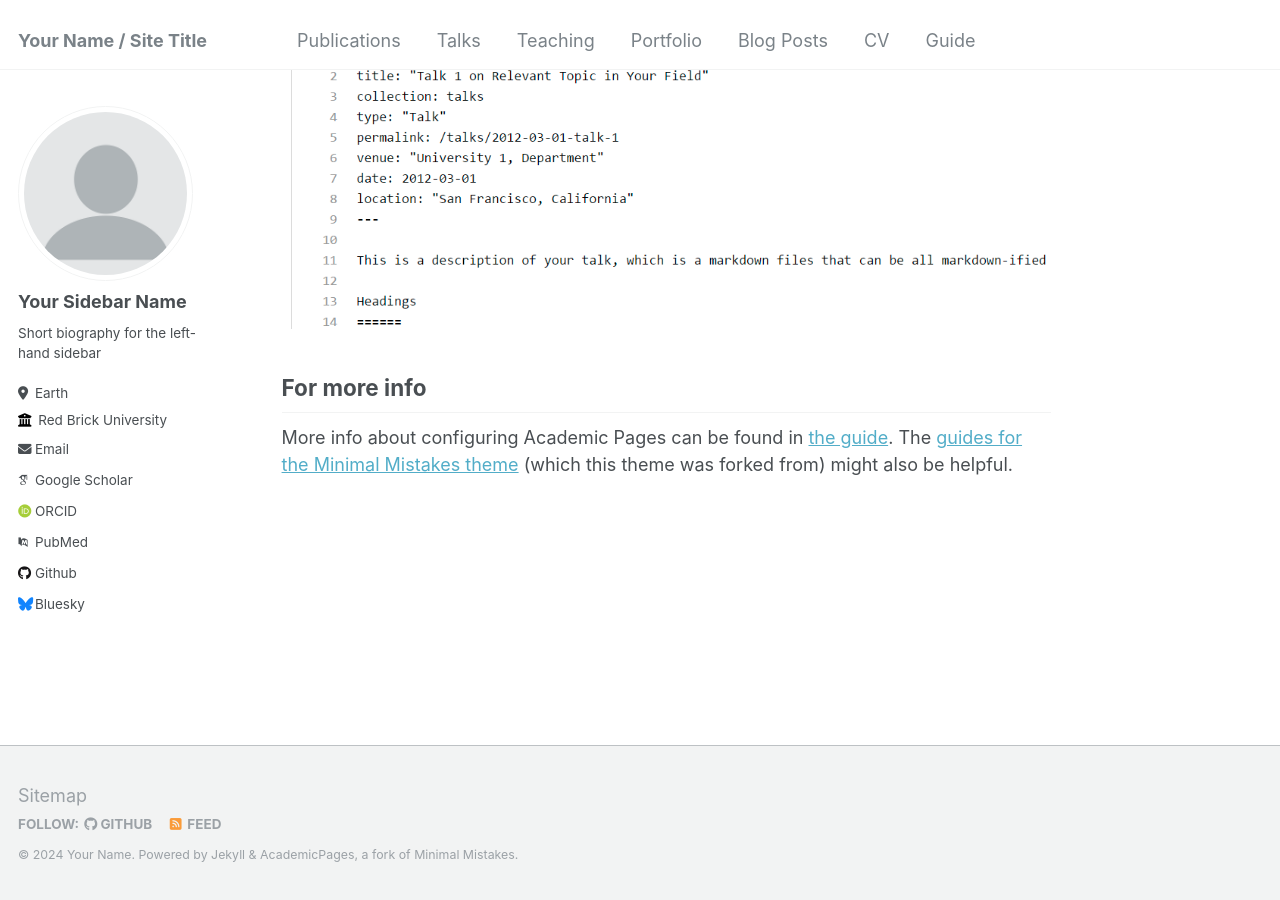
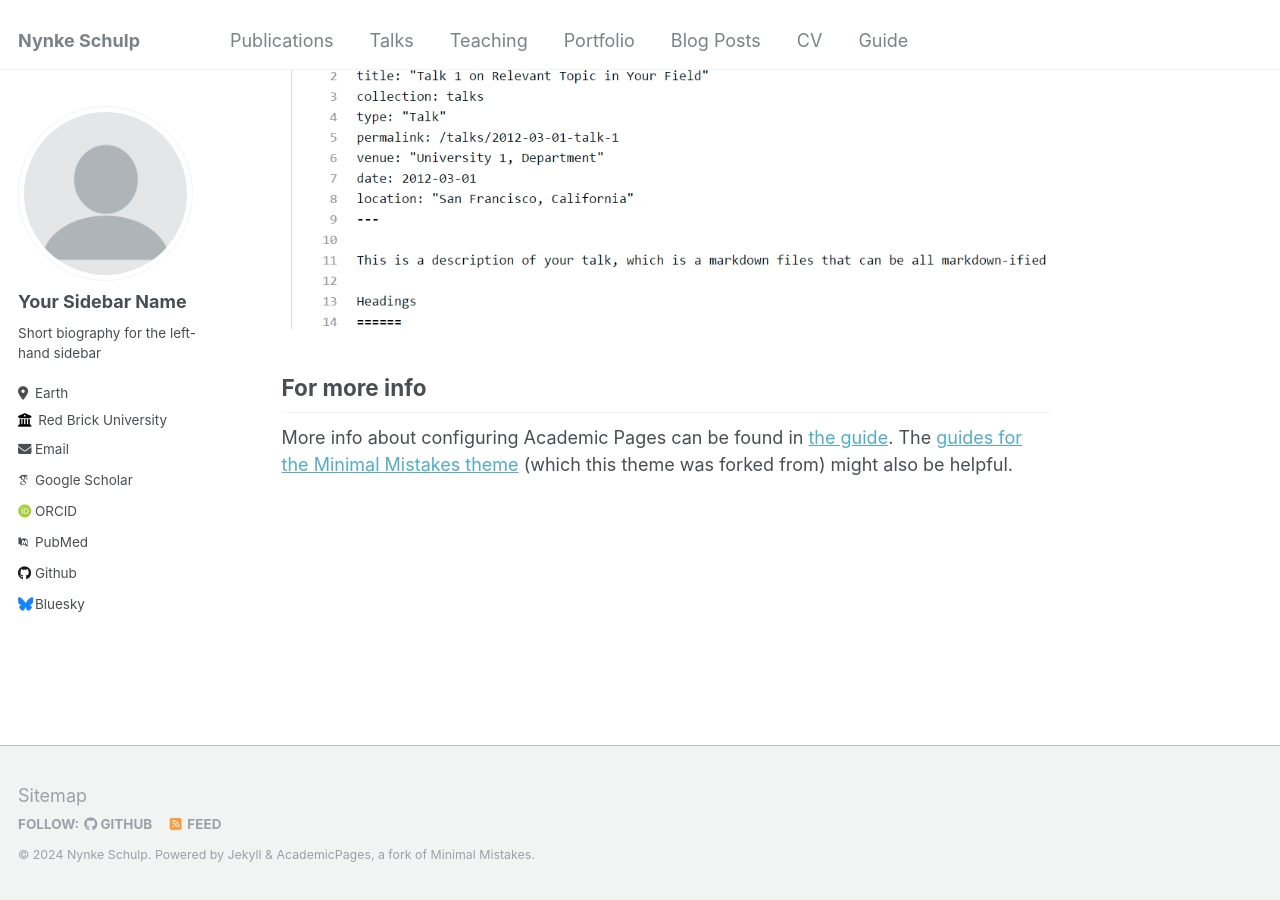
Before and after one commit to nynkeschulp/nynke, a Jekyll site: the page built from _pages/about.md, in a window 1280 px wide and 900 px high, scrolled down 2660 px. Built offline with Jekyll 4.4.1, drawn with Linux system fonts in a browser that asks for light colours; some web fonts are replaced.

Commit message:
Update _config.yml

```diff
--- a/_config.yml
+++ b/_config.yml
@@ -8,11 +8,11 @@
 
 # Basic Site Settings
 locale                   : "en-US"
-title                    : "Your Name / Site Title"
+title                    : "Nynke Schulp"
 title_separator          : "-"
-name                     : &name "Your Name"
-description              : &description "personal description"
-url                      : https://academicpages.github.io # the base hostname & protocol for your site e.g. "https://mmistakes.github.io"
+name                     : &name "Nynke Schulp"
+description              : &description "Associate professor Land Use-Lifestyle-Ecosystem Change, Vrije Universiteit Amsterdam"
+url                      : https://nynke.github.io # the base hostname & protocol for your site e.g. "https://mmistakes.github.io"
 baseurl                  : "" # the subpath of your site, e.g. "/blog"
 repository               : "academicpages/academicpages.github.io"
 
```
